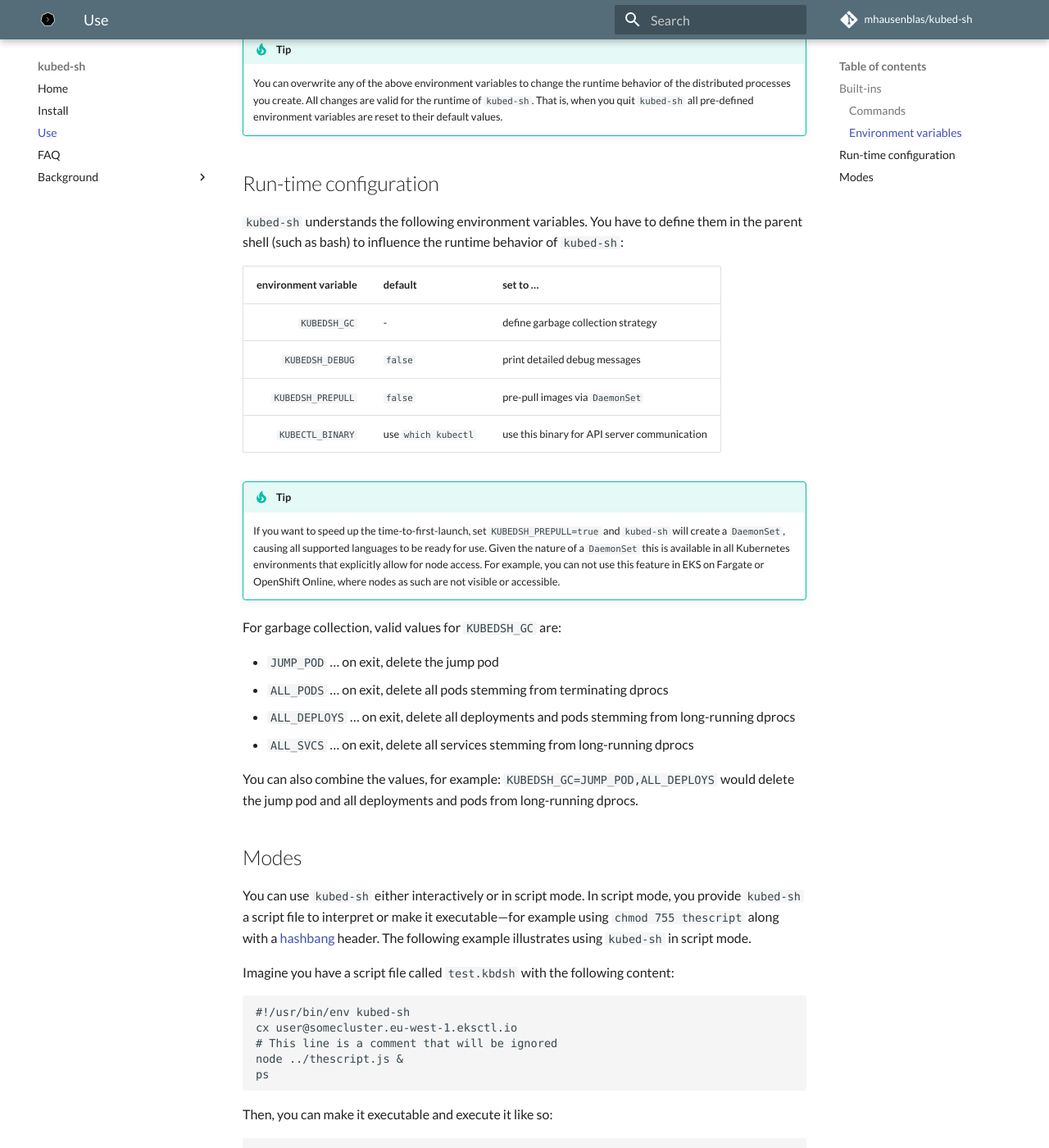
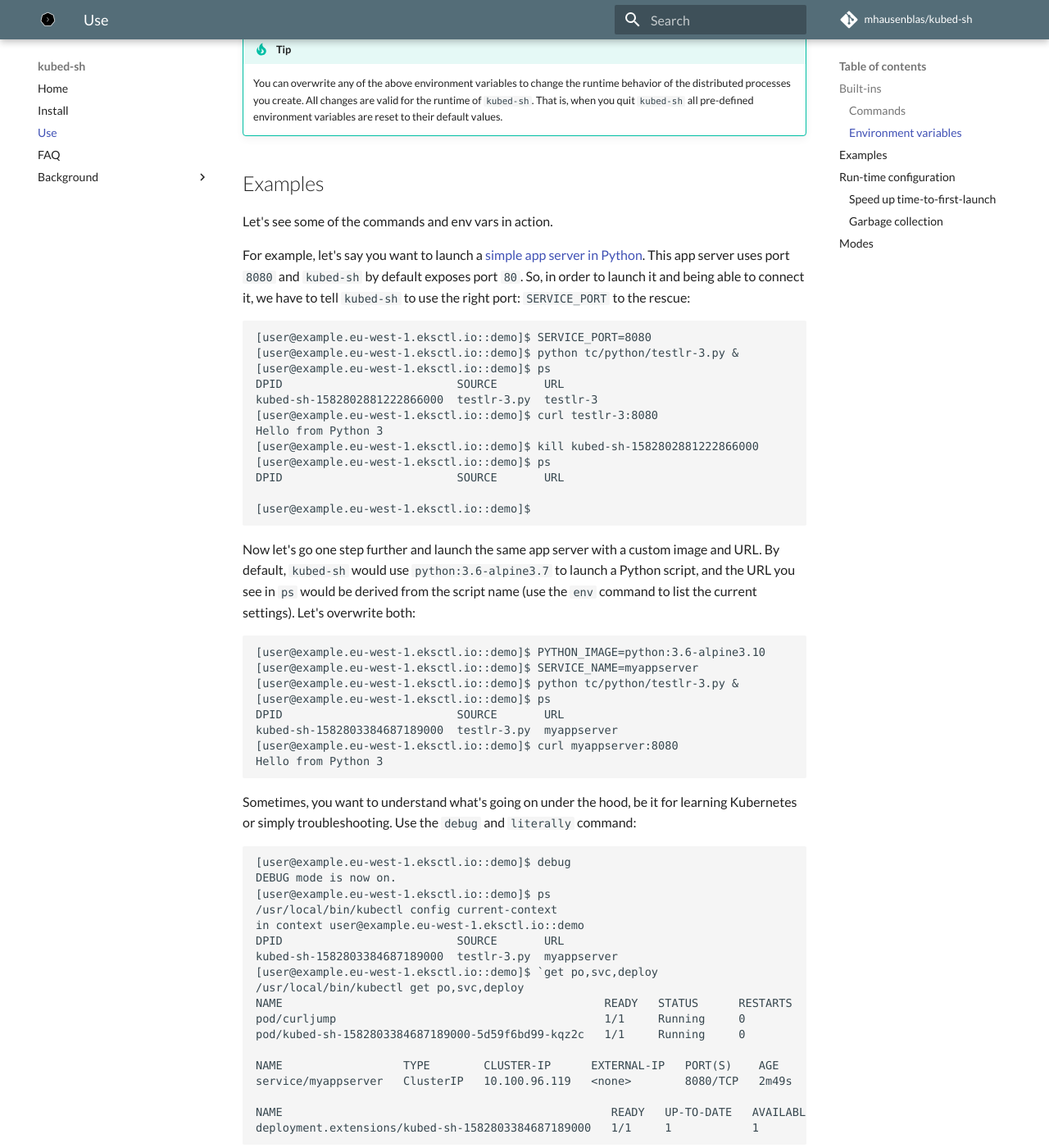
Before and after one commit to mhausenblas/kubed-sh, an MkDocs documentation site: the page built from docs/use.md, in a window 1280 px wide and 1400 px high, scrolled down 2744 px. Shown: the whole window at 82% size. Built offline with MkDocs 1.6.1 and Material for MkDocs 9.7.7, drawn with Linux system fonts in a browser that asks for light colours; some web fonts are replaced; comment, search, counter and statistics services are not loaded; some of the changed text lies outside the part shown.

Commit message:
adds usage examples to docs
Signed-off-by: Michael Hausenblas <hausenbl@amazon.com>

````diff
--- a/docs/use.md
+++ b/docs/use.md
@@ -94,11 +94,105 @@ which influence the creation of the distributed processes:
       valid for the runtime of `kubed-sh`. That is, when you quit `kubed-sh` all
       pre-defined environment variables are reset to their default values.
 
+## Examples
+
+Let's see some of the commands and env vars in action.
+
+For example, let's say you want to launch a [simple app server in Python](https://github.com/mhausenblas/kubed-sh/blob/master/tc/python/testlr_3.py).
+This app server uses port `8080` and `kubed-sh` by default exposes port `80`.
+So, in order to launch it and being able to connect it, we have to tell `kubed-sh` to use the right port: `SERVICE_PORT` to the rescue:
+
+```
+[user@example.eu-west-1.eksctl.io::demo]$ SERVICE_PORT=8080
+[user@example.eu-west-1.eksctl.io::demo]$ python tc/python/testlr-3.py &
+[user@example.eu-west-1.eksctl.io::demo]$ ps
+DPID                          SOURCE       URL
+kubed-sh-1582802881222866000  testlr-3.py  testlr-3
+[user@example.eu-west-1.eksctl.io::demo]$ curl testlr-3:8080
+Hello from Python 3
+[user@example.eu-west-1.eksctl.io::demo]$ kill kubed-sh-1582802881222866000
+[user@example.eu-west-1.eksctl.io::demo]$ ps
+DPID                          SOURCE       URL
+
+[user@example.eu-west-1.eksctl.io::demo]$
+```
+
+Now let's go one step further and launch the same app server with a custom
+image and URL. By default, `kubed-sh` would use `python:3.6-alpine3.7`
+to launch a Python script, and the URL you see in `ps` would be derived from
+the script name (use the `env` command to list the current settings). Let's overwrite both:
+
+```
+[user@example.eu-west-1.eksctl.io::demo]$ PYTHON_IMAGE=python:3.6-alpine3.10
+[user@example.eu-west-1.eksctl.io::demo]$ SERVICE_NAME=myappserver
+[user@example.eu-west-1.eksctl.io::demo]$ python tc/python/testlr-3.py &
+[user@example.eu-west-1.eksctl.io::demo]$ ps
+DPID                          SOURCE       URL
+kubed-sh-1582803384687189000  testlr-3.py  myappserver
+[user@example.eu-west-1.eksctl.io::demo]$ curl myappserver:8080
+Hello from Python 3
+```
+
+Sometimes, you want to understand what's going on under the hood, be it for
+learning Kubernetes or simply troubleshooting. Use the `debug` and `literally` command:
+
+```
+[user@example.eu-west-1.eksctl.io::demo]$ debug
+DEBUG mode is now on.
+[user@example.eu-west-1.eksctl.io::demo]$ ps
+/usr/local/bin/kubectl config current-context
+in context user@example.eu-west-1.eksctl.io::demo
+DPID                          SOURCE       URL
+kubed-sh-1582803384687189000  testlr-3.py  myappserver
+[user@example.eu-west-1.eksctl.io::demo]$ `get po,svc,deploy
+/usr/local/bin/kubectl get po,svc,deploy
+NAME                                                READY   STATUS      RESTARTS   AGE
+pod/curljump                                        1/1     Running     0          169m
+pod/kubed-sh-1582803384687189000-5d59f6bd99-kqz2c   1/1     Running     0          2m52s
+
+NAME                  TYPE        CLUSTER-IP      EXTERNAL-IP   PORT(S)    AGE
+service/myappserver   ClusterIP   10.100.96.119   <none>        8080/TCP   2m49s
+
+NAME                                                 READY   UP-TO-DATE   AVAILABLE   AGE
+deployment.extensions/kubed-sh-1582803384687189000   1/1     1            1           2m52s
+```
+
+!!! note
+    Above, we didn't use `literally` directly (the long form of the command) but
+    we did use \` which is its short form. Faster to type ;)
+
+One more: on start-up `kubed-sh` auto-discovers any available `kubectl`
+[plugins](https://kubernetes.io/docs/tasks/extend-kubectl/kubectl-plugins/) and
+makes them available via the `plugin` command. This command on its own will
+list the discovered plugins and you can select one via autocompletion (TAB key):
+
+```
+[user@example.eu-west-1.eksctl.io::demo]$ plugin
+view_utilization  bindrole          kboom             access_matrix     fleet             krew              kubesec_scan      rbac_view
+[user@example.eu-west-1.eksctl.io::demo$ plugin fleet
+CLUSTER                                               VERSION            NODES NAMESPACES PROVIDER API
+scs.eu-west-1.eksctl.io                               v1.14.9-eks-c0eccc 3/3   10         AWS      https://123456789012345678901234567890AA.sk1.eu-west-1.eks.amazonaws.com
+mngbase.us-west-2.eksctl.io                           v1.14.9-eks-c0eccc 2/2   6          AWS      https://123456789012345678901234567890AB.gr7.us-west-2.eks.amazonaws.com
+```
+
+!!! tip
+    In above example, I executed the [fleet](https://github.com/kubectl-plus/kcf)
+    plugin, listing cluster infos. You can find more [krew](https://krew.dev)
+    plugins via the [krew index](https://github.com/kubernetes-sigs/krew-index/blob/master/plugins.md).
+
+
+With these basic usage examples covered, let's have a look at some more advanced
+configuration options.
+
 ## Run-time configuration
 
-`kubed-sh` understands the following environment variables. You have to define
-them in the parent shell (such as bash) to influence the runtime behavior of
-`kubed-sh`:
+To influence the runtime behavior of `kubed-sh` you can use environment variables.
+
+!!! note
+      You can to define the environment variable in the parent shell (such as bash),
+      that is, the shell you're launching `kubed-sh` itself from.
+
+The currently supported `kubed-sh` environment variables are:
 
 | environment variable| default | set to … |
 | -------------------:| ------- | ------- |
@@ -107,23 +201,29 @@ them in the parent shell (such as bash) to influence the runtime behavior of
 | `KUBEDSH_PREPULL` | `false` | pre-pull images via `DaemonSet` |
 | `KUBECTL_BINARY`    | use `which kubectl` | use this binary for API server communication |
 
-!!! tip
-      If you want to speed up the time-to-first-launch, set
-      `KUBEDSH_PREPULL=true` and `kubed-sh` will create a `DaemonSet`, causing
-      all supported languages to be ready for use. Given the nature of a `DaemonSet`
-      this is available in all Kubernetes environments that explicitly allow
-      for node access. For example, you can not use this feature in
-      EKS on Fargate or OpenShift Online, where nodes as such are not visible
-      or accessible.
+### Speed up time-to-first-launch
 
-For garbage collection, valid values for `KUBEDSH_GC` are:
+If you want to speed up the time-to-first-launch, set `KUBEDSH_PREPULL=true`
+and `kubed-sh` will create a `DaemonSet` that pre-pulls the container images of
+all supported languages to be ready for use.
+
+!!! warning
+      Given the nature of a `DaemonSet`, you can use this is in all Kubernetes
+      environments that explicitly allow for node access. For example, you can
+      not use this feature in EKS on Fargate or OpenShift Online, where nodes
+      as such are not visible or accessible.
+
+### Garbage collection
+
+To influence the way `kubed-sh` performs garbage collection on exit use
+the following values for `KUBEDSH_GC`:
 
 - `JUMP_POD` … on exit, delete the jump pod
 - `ALL_PODS` … on exit, delete all pods stemming from terminating dprocs
 - `ALL_DEPLOYS` …  on exit, delete all deployments and pods stemming from long-running dprocs
 - `ALL_SVCS` … on exit, delete all services stemming from long-running dprocs
 
-You can also combine the values, for example: `KUBEDSH_GC=JUMP_POD,ALL_DEPLOYS`
+You can also combine the values, for example, setting `KUBEDSH_GC=JUMP_POD,ALL_DEPLOYS`
 would delete the jump pod and all deployments and pods from long-running dprocs.
 
 ## Modes
@@ -138,10 +238,14 @@ Imagine you have a script file called `test.kbdsh` with the following content:
 ```
 #!/usr/bin/env kubed-sh
 cx user@somecluster.eu-west-1.eksctl.io
+ns demo
 # This line is a comment that will be ignored
 node ../thescript.js &
 ps
 ```
+
+Above script would launch `thescript.js` in the `user@somecluster.eu-west-1.eksctl.io`
+cluster, in the `demo` namespace and print out the status via `ps`.
 
 Then, you can make it executable and execute it like so:
 
````
